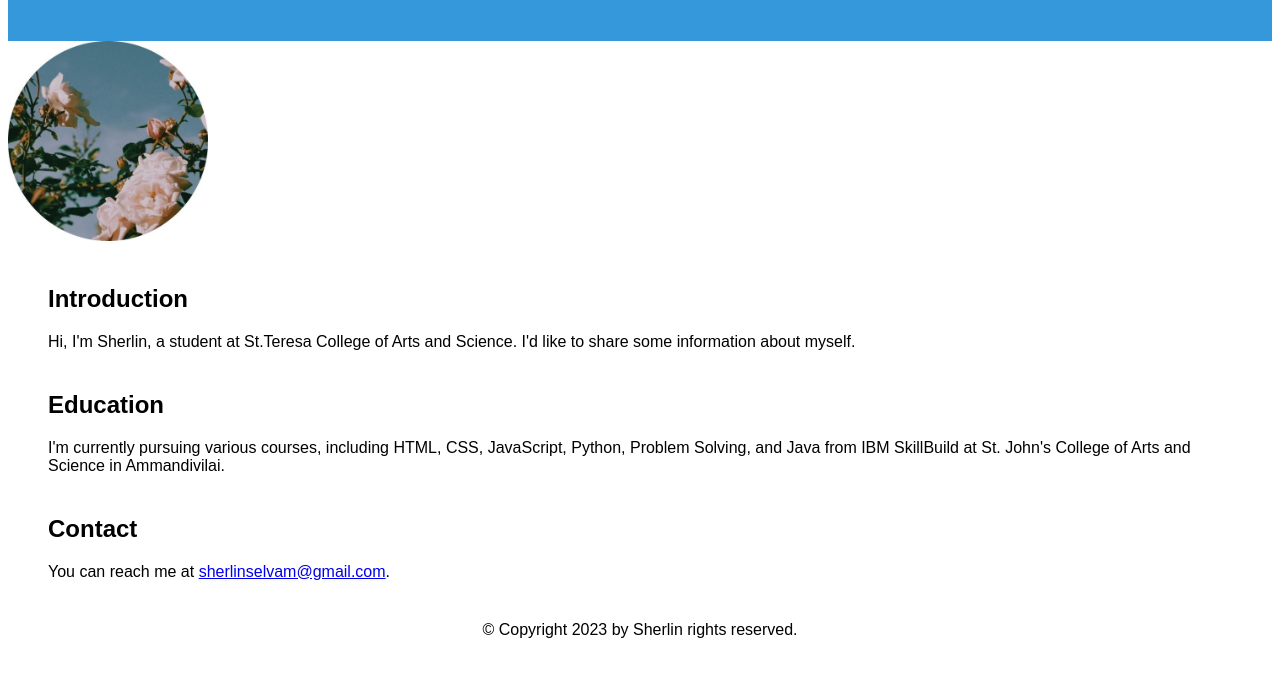
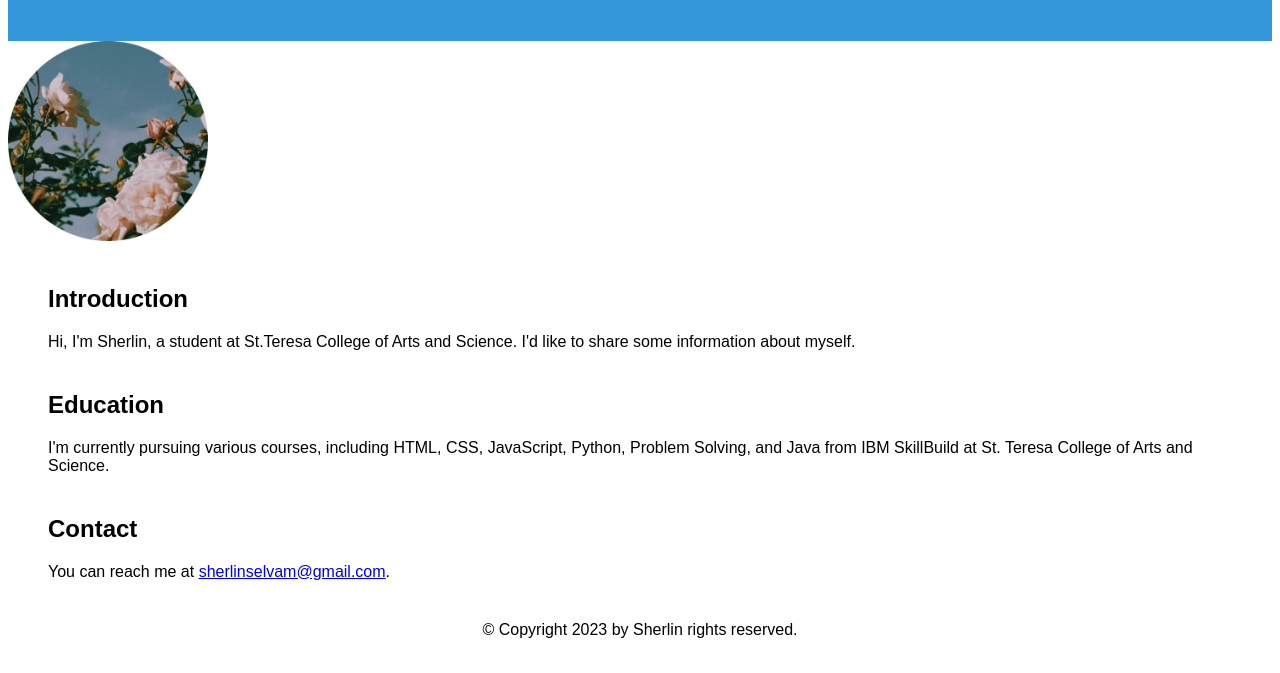
Before and after one commit to sherlinselvam/index, a plain HTML site: page index.html in a window 1280 px wide. Shown: the part 127-800 px from the top of the page. Drawn offline with Linux system fonts and the light colour scheme.

Commit message:
Update index.html

```diff
--- a/index.html
+++ b/index.html
@@ -28,7 +28,7 @@
     </section>
     <section>
         <h2>Education</h2>
-        <p>I'm currently pursuing various courses, including HTML, CSS, JavaScript, Python, Problem Solving, and Java from IBM SkillBuild at St. John's College of Arts and Science in Ammandivilai.</p>
+        <p>I'm currently pursuing various courses, including HTML, CSS, JavaScript, Python, Problem Solving, and Java from IBM SkillBuild at St. Teresa College of Arts and Science.</p>
     </section>
     <section>
         <h2>Contact</h2>
```
